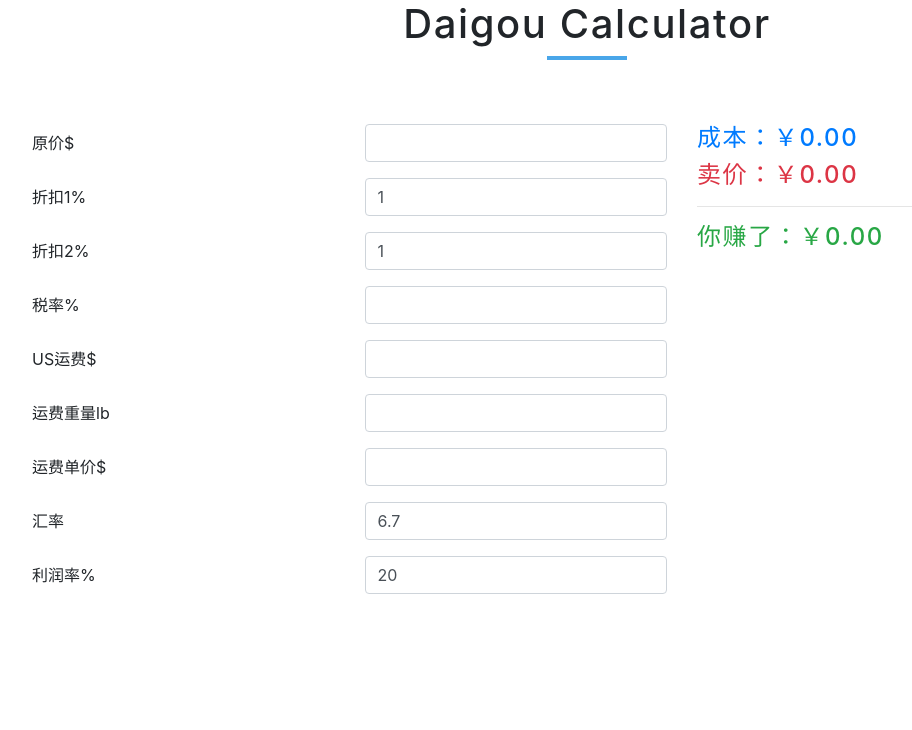
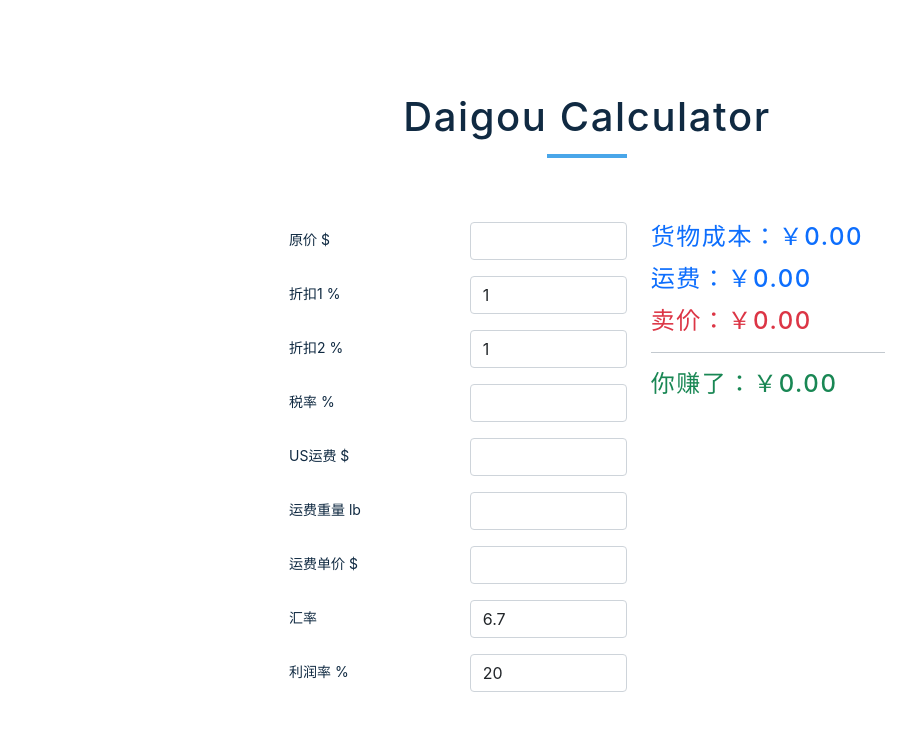
Before and after one commit to wuyu621/01-calculator, a React (Create React App) app: page / in a window 1280 px wide. Shown: the top 730 px of the page, without its empty margins (53-965 px from the left). Built offline with nearby package versions, Linux system fonts and the light colour scheme.

Commit message:
fix usShippingfee problem

```diff
--- a/public/index.html
+++ b/public/index.html
@@ -25,6 +25,12 @@
       Learn how to configure a non-root public URL by running `npm run build`.
     -->
     <title>Daigou Calculator</title>
+    <link
+    rel="stylesheet"
+    href="https://cdn.jsdelivr.net/npm/bootstrap@5.1.3/dist/css/bootstrap.min.css"
+    integrity="sha384-1BmE4kWBq78iYhFldvKuhfTAU6auU8tT94WrHftjDbrCEXSU1oBoqyl2QvZ6jIW3"
+    crossorigin="anonymous"
+  />
   </head>
   <body>
     <noscript>You need to enable JavaScript to run this app.</noscript>
@@ -39,6 +45,6 @@
       To begin the development, run `npm start` or `yarn start`.
       To create a production bundle, use `npm run build` or `yarn build`.
     -->
-    <link rel="stylesheet" href="https://stackpath.bootstrapcdn.com/bootstrap/4.4.1/css/bootstrap.min.css" integrity="sha384-Vkoo8x4CGsO3+Hhxv8T/Q5PaXtkKtu6ug5TOeNV6gBiFeWPGFN9MuhOf23Q9Ifjh" crossorigin="anonymous">
+    <script src="https://cdn.jsdelivr.net/npm/bootstrap@5.1.3/dist/js/bootstrap.bundle.min.js" integrity="sha384-ka7Sk0Gln4gmtz2MlQnikT1wXgYsOg+OMhuP+IlRH9sENBO0LRn5q+8nbTov4+1p" crossorigin="anonymous"></script>
   </body>
 </html>
--- a/src/App.js
+++ b/src/App.js
@@ -14,13 +14,14 @@ function App() {
   const [profitRate, setProfitRate] = useState(20);
 
   const cost =
-    (originalPrice * (1 + tax / 100) * discount1 * discount2 + usShippingFee) *
-    exchangeRate;
+    originalPrice * discount1 * discount2 * (1 + tax / 100) * exchangeRate +
+    usShippingFee * exchangeRate;
 
   const profit = (profitRate * cost) / (100 - profitRate);
 
-  const salePrice =
-    cost + shippingWeight * shippingCostUnit * exchangeRate + profit;
+  const shippingFee = shippingWeight * shippingCostUnit * exchangeRate;
+
+  const salePrice = cost + shippingFee + profit;
 
   return (
     <main>
@@ -31,8 +32,8 @@ function App() {
         </div>
         <div className="row">
           <div className="col-7">
-            <div className="form-group row">
-              <label className="col-6 col-form-label">原价$</label>
+            <div className="mb-3 row">
+              <label className="col-6 col-form-label">原价 $</label>
               <div className="col-6">
                 <input
                   type="number"
@@ -44,8 +45,8 @@ function App() {
                 />
               </div>
             </div>
-            <div className="form-group row">
-              <label className="col-6 col-form-label">折扣1%</label>
+            <div className="mb-3 row">
+              <label className="col-6 col-form-label">折扣1 %</label>
               <div className="col-6">
                 <input
                   type="number"
@@ -58,8 +59,8 @@ function App() {
                 />
               </div>
             </div>
-            <div className="form-group row">
-              <label className="col-6 col-form-label">折扣2%</label>
+            <div className="mb-3 row">
+              <label className="col-6 col-form-label">折扣2 %</label>
               <div className="col-6">
                 <input
                   type="number"
@@ -72,8 +73,8 @@ function App() {
                 />
               </div>
             </div>
-            <div className="form-group row">
-              <label className="col-6 col-form-label">税率%</label>
+            <div className="mb-3 row">
+              <label className="col-6 col-form-label">税率 %</label>
               <div className="col-6">
                 <input
                   type="number"
@@ -85,8 +86,8 @@ function App() {
                 />
               </div>
             </div>
-            <div className="form-group row">
-              <label className="col-6 col-form-label">US运费$</label>
+            <div className="mb-3 row">
+              <label className="col-6 col-form-label">US运费 $</label>
               <div className="col-6">
                 <input
                   type="number"
@@ -98,8 +99,8 @@ function App() {
                 />
               </div>
             </div>
-            <div className="form-group row">
-              <label className="col-6 col-form-label">运费重量lb</label>
+            <div className="mb-3 row">
+              <label className="col-6 col-form-label">运费重量 lb</label>
               <div className="col-6">
                 <input
                   type="number"
@@ -111,8 +112,8 @@ function App() {
                 />
               </div>
             </div>
-            <div className="form-group row">
-              <label className="col-6 col-form-label">运费单价$</label>
+            <div className="mb-3 row">
+              <label className="col-6 col-form-label">运费单价 $</label>
               <div className="col-6">
                 <input
                   type="number"
@@ -124,7 +125,7 @@ function App() {
                 />
               </div>
             </div>
-            <div className="form-group row">
+            <div className="mb-3 row">
               <label className="col-6 col-form-label">汇率</label>
               <div className="col-6">
                 <input
@@ -138,8 +139,8 @@ function App() {
                 />
               </div>
             </div>
-            <div className="form-group row">
-              <label className="col-6 col-form-label">利润率%</label>
+            <div className="mb-3 row">
+              <label className="col-6 col-form-label">利润率 %</label>
               <div className="col-6">
                 <input
                   type="number"
@@ -154,7 +155,8 @@ function App() {
             </div>
           </div>
           <div className="col-5">
-            <h4 className="text-primary">成本：￥{cost.toFixed(2)}</h4>
+            <h4 className="text-primary">货物成本：￥{cost.toFixed(2)}</h4>
+            <h4 className="text-primary">运费：￥{shippingFee.toFixed(2)}</h4>
             <h4 className="text-danger">卖价：￥{salePrice.toFixed(2)}</h4>
             <hr />
             <h4 className="text-success">你赚了：￥{profit.toFixed(2)}</h4>
--- a/src/index.css
+++ b/src/index.css
@@ -42,7 +42,7 @@
 body {
   font-family: -apple-system, BlinkMacSystemFont, 'Segoe UI', Roboto, Oxygen,
     Ubuntu, Cantarell, 'Open Sans', 'Helvetica Neue', sans-serif;
-  background: var(--clr-grey-10);
+  /* background: var(--clr-grey-10); */
   color: var(--clr-grey-1);
   line-height: 1.5;
   font-size: 0.875rem;
```
